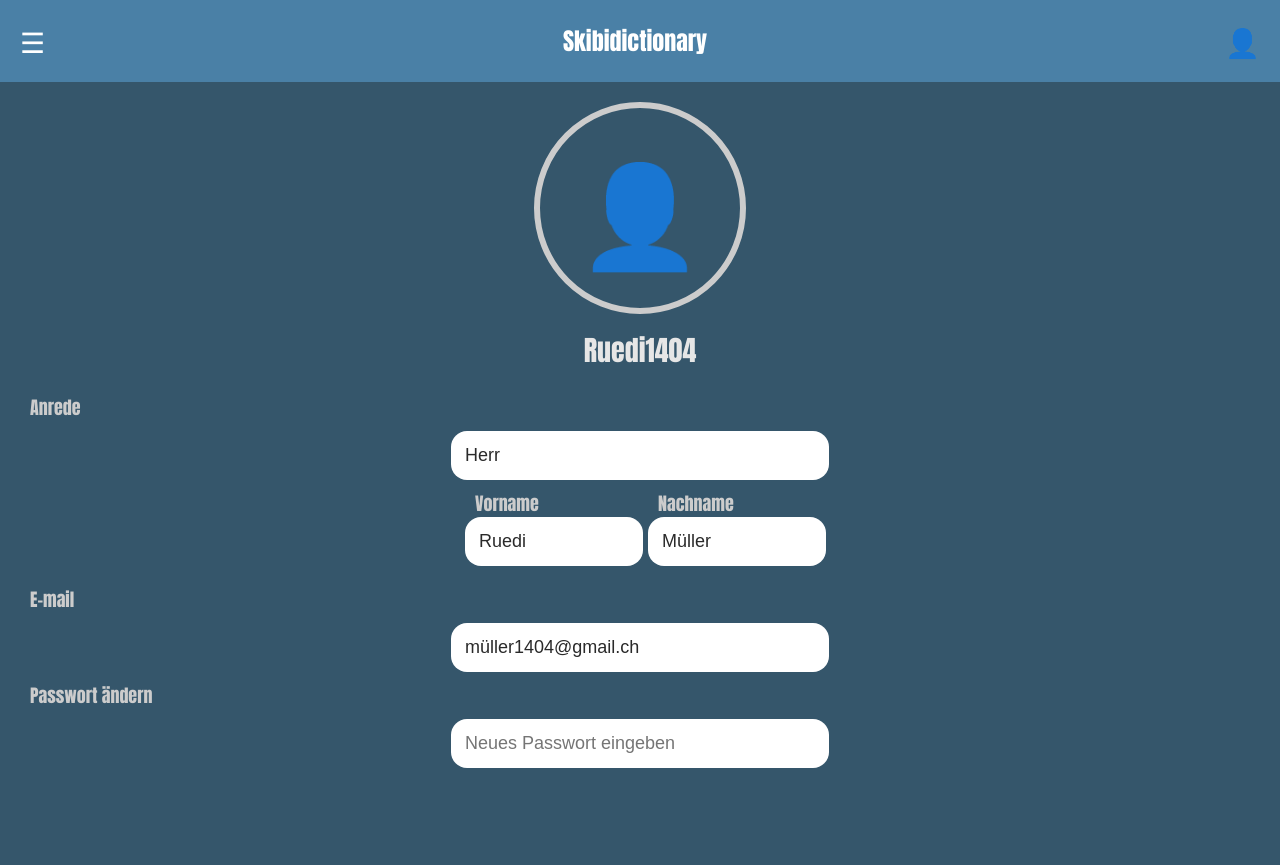
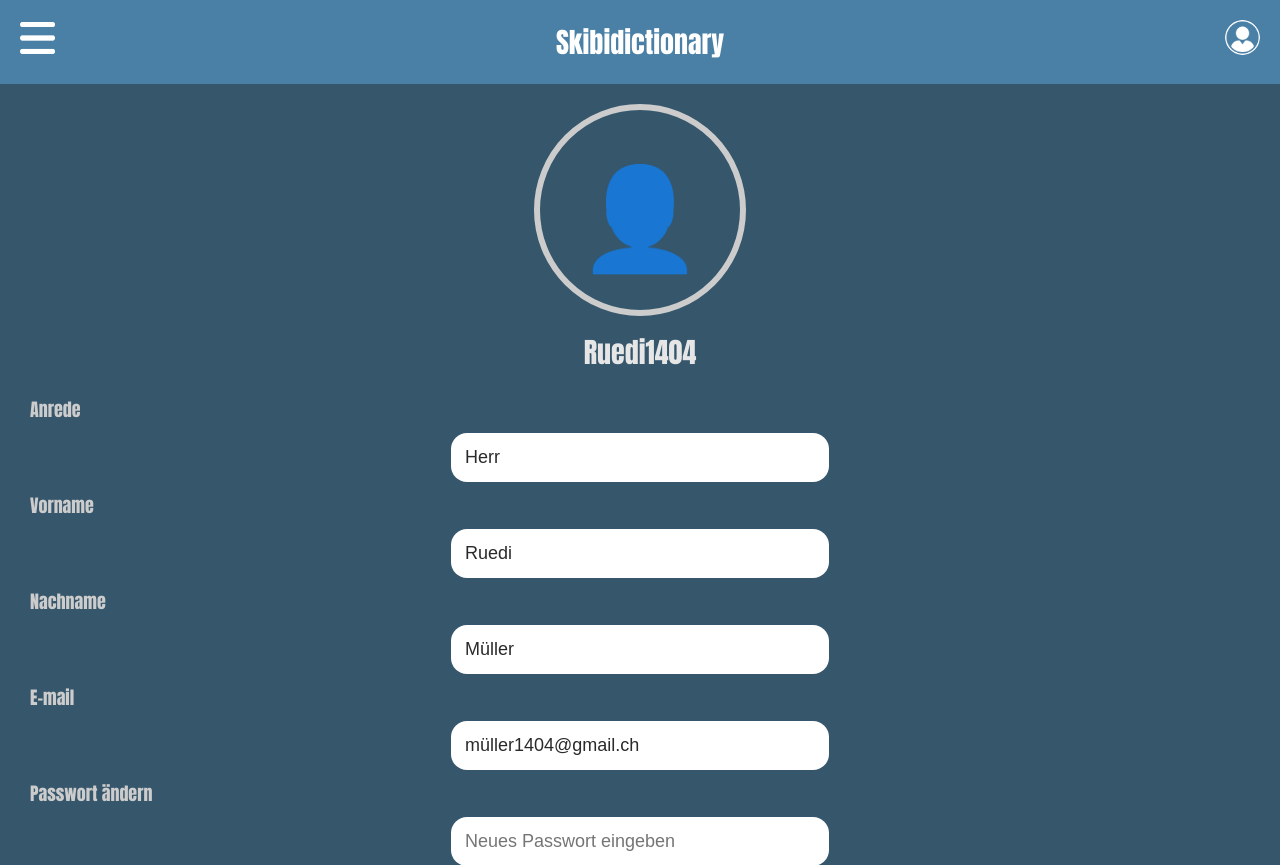
Before and after one commit to lucamosberger/IM4, a PHP site: page /profil.html in a window 1280 px wide. Shown: the top 865 px of the page. Before the commit the page ends 768 px from the top, so only its background shows below. Run offline with PHP 8.4, Linux system fonts and the light colour scheme.

Commit message:
CSS ergänzt, HTML auch

```diff
--- a/css/profil.css
+++ b/css/profil.css
@@ -18,7 +18,7 @@ body {
 
   header h1 {
     margin: 0;
-    font-size: 24px;
+    font-size: 28px;
   }
 
   .menu-icon, .profile-icon {
@@ -104,3 +104,17 @@ body {
     font: inherit;
     cursor: pointer;
   }
+
+  .profile-icon img {
+    width: 35px;         /* oder 40px, je nach Wunsch */
+    height: 35px;
+    border-radius: 50%;  /* rundes Profilbild */
+    object-fit: cover;   /* sauberer Zuschnitt */
+    cursor: pointer;
+  }
+
+  .menu-icon img {
+    width: 35px;         /* oder 40px, je nach Wunsch */
+    height: 32px;
+    cursor: pointer;
+  }
--- a/profil.html
+++ b/profil.html
@@ -10,9 +10,13 @@
 <body>
 
   <header>
-    <div class="menu-icon">&#9776;</div>
+    <div class="menu-icon">
+      <img src="images/menu.image.png" alt="menu">
+    </div>
     <h1> <a href="start.html" class="logo-link">Skibidictionary</a></h1>
-    <div class="profile-icon">&#128100;</div>
+    <div class="profile-icon">
+      <img src="images/logo.image.png" alt="Profil">
+    </div>
   </header>
 
   <div class="profil-container">
@@ -25,17 +29,13 @@
       <label>Anrede</label>
       <input type="text" value="Herr" />
 
-      <div class="namenfelder">
-        <div>
-          <label>Vorname</label>
-          <input type="text" value="Ruedi" />
-        </div>
 
-        <div>
-          <label>Nachname</label>
-          <input type="text" value="Müller" />
-        </div>
-      </div>
+      <label>Vorname</label>
+      <input type="text" value="Ruedi" />
+
+      <label>Nachname</label>
+      <input type="text" value="Müller" />
+
 
       <label>E-mail</label>
       <input type="email" value="müller1404@gmail.ch" />
```
Also changed, not shown: css/login.css (+14 -0 lines), css/start.css (+15 -1 lines), login.html (+5 -2 lines), start.html (+5 -2 lines), images/logo.image.png (added), images/menu.image.png (added).
